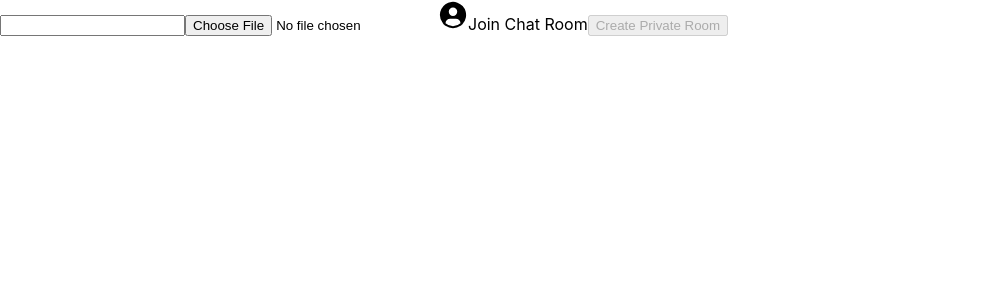
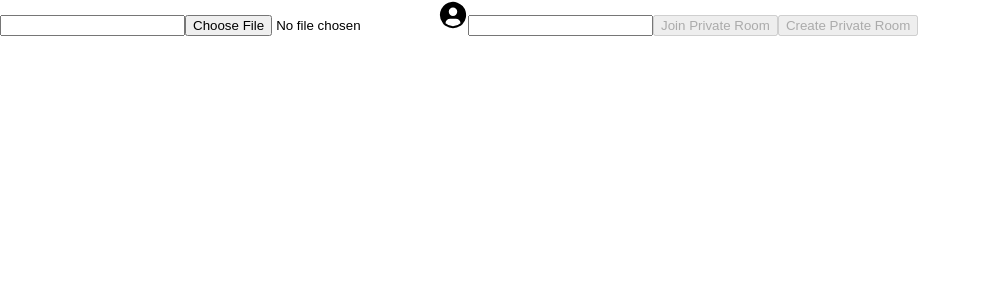
Before and after one commit to adityas-zluri/teleparty-chat-app, a React (Create React App) app: page /home in a window 1280 px wide. Shown: the top 300 px of the page, without its empty margins (0-981 px from the left). Built offline with nearby package versions, Linux system fonts and the light colour scheme; what teleparty-websocket-lib would draw is missing.

Commit message:
join chat room setup

```diff
--- a/src/modules/ChatApplication.tsx
+++ b/src/modules/ChatApplication.tsx
@@ -33,7 +33,7 @@ export default function ChatApplication() {
           width={30}
         />
 
-        <JoinChatRoom />
+        <JoinChatRoom userIcon={userIcon} nickname={nickname} />
         <CreateChatRoom userIcon={userIcon} nickname={nickname} />
       </div>
     </>
--- a/src/modules/JoinChatRoom.tsx
+++ b/src/modules/JoinChatRoom.tsx
@@ -1,3 +1,32 @@
-export default function JoinChatRoom() {
-  return <>Join Chat Room</>;
+import { useState } from "react";
+import client from "../client/teleparty-client";
+import { useNavigate } from "react-router-dom";
+
+export default function JoinChatRoom({ nickname, userIcon }) {
+  const navigate = useNavigate();
+  const [roomId, setRoomId] = useState("");
+
+  const joinRoom = () => {
+    client.joinChatRoom(nickname, roomId, userIcon).then((res) => {
+      navigate(`/room/${roomId}`);
+    });
+  };
+
+  return (
+    <>
+      <input
+        type="text"
+        value={roomId}
+        onChange={(e) => setRoomId(e.target.value)}
+      />
+
+      <button
+        className="join_chat_room_button"
+        onClick={joinRoom}
+        disabled={!(nickname.trim() && userIcon && roomId.trim())}
+      >
+        Join Private Room
+      </button>
+    </>
+  );
 }
```
